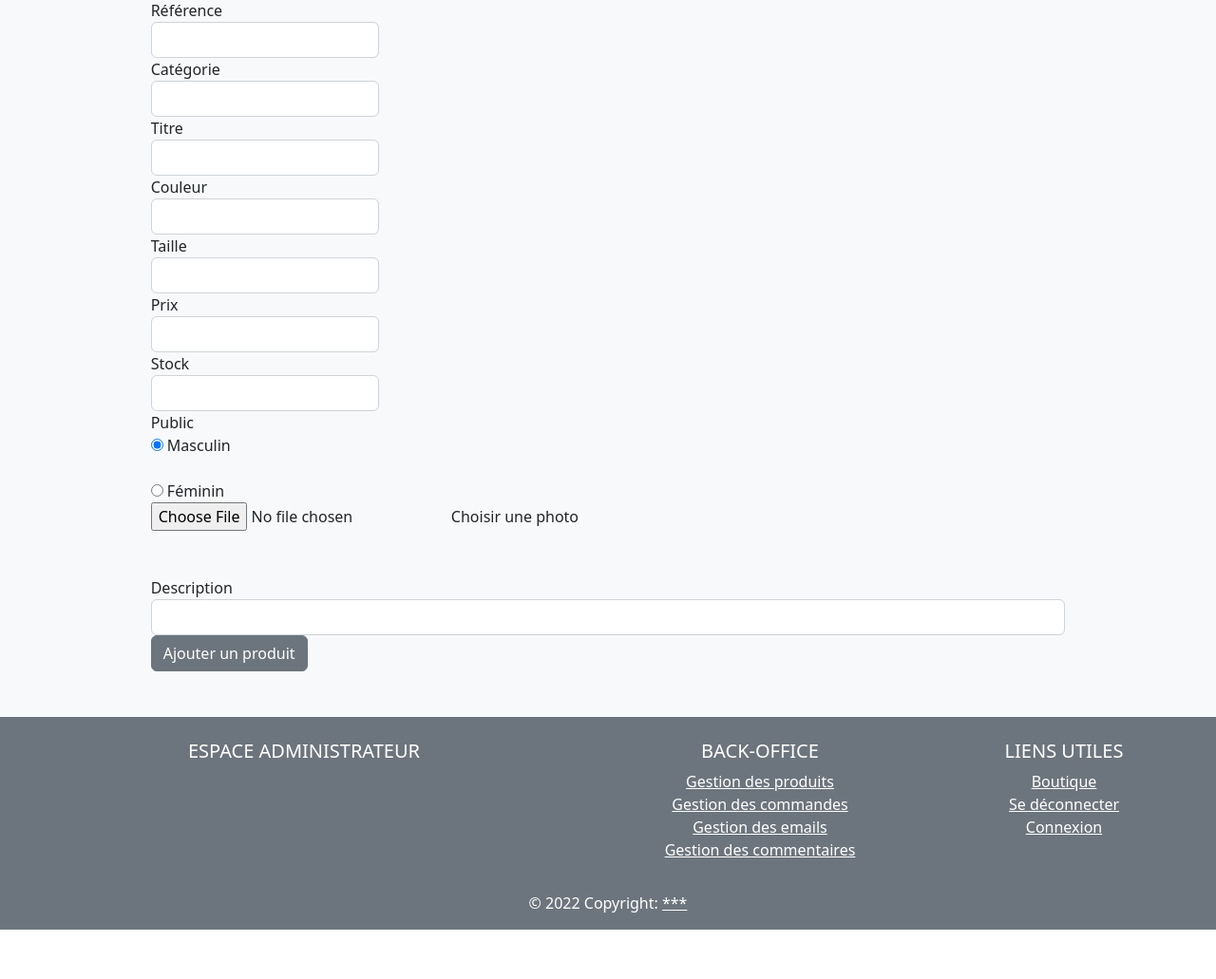
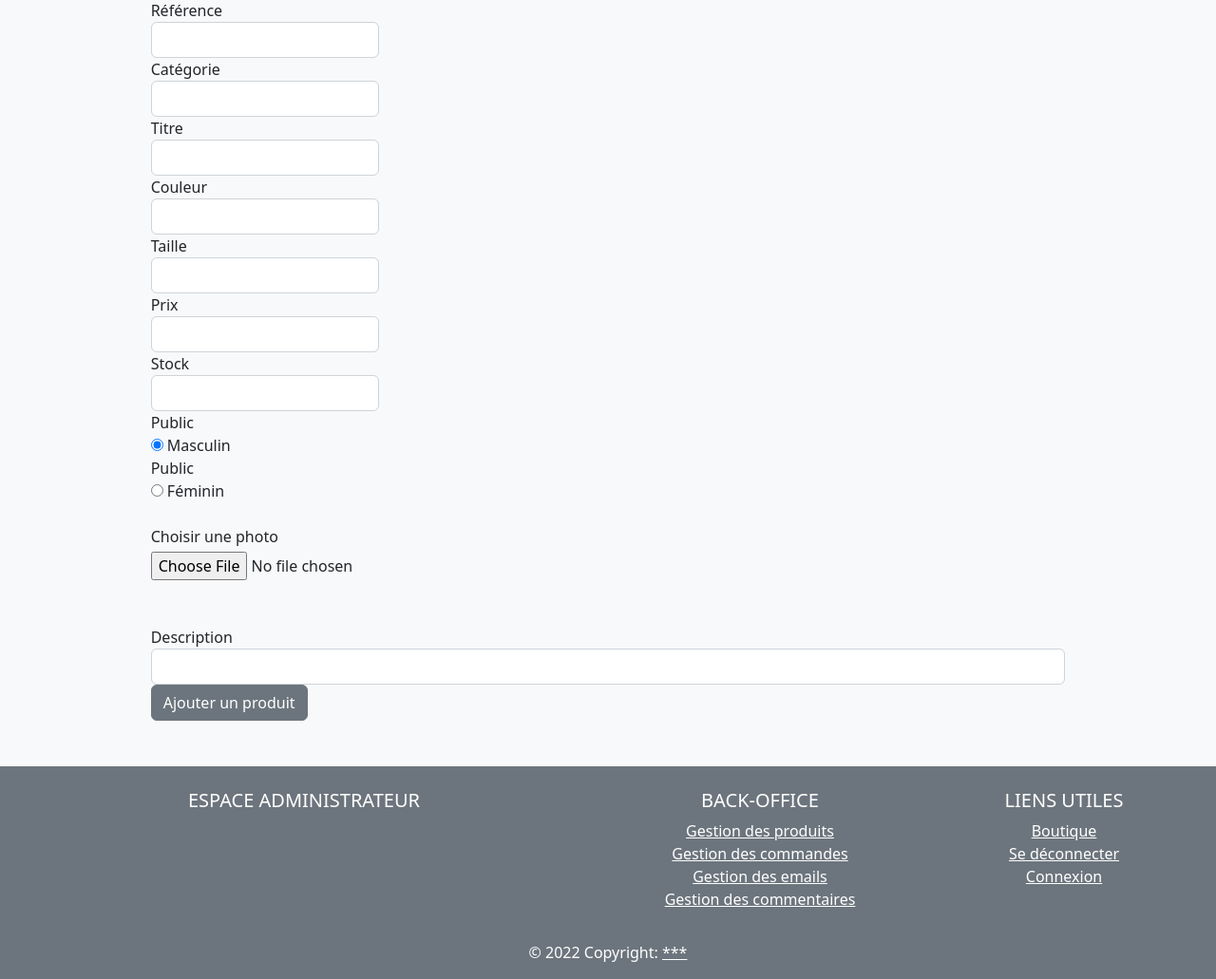
Before and after one commit to DidierColombbus/boutik, a PHP site: page /admin/gestion_produits.php in a window 1280 px wide. Shown: the part 1003-2034 px from the top of the page at 95% size. Before the commit the page ends 1982 px from the top, so only its background shows below. Run offline with PHP 8.4, Linux system fonts and the light colour scheme; data comes from the database, SQL or seed files in the repository; some libraries are stand-ins or nearby versions.

Commit message:
Update index.php

```diff
--- a/admin/gestion_commentaires.php
+++ b/admin/gestion_commentaires.php
@@ -51,7 +51,7 @@ require_once("inc/header.php");
                         <td><?php echo $valeur; ?> </td>
 
                         <?php } ?>
-                        <td> <a href="?action=suppression&id_demande_contact=<?= $contact["id_demande_contact"]?>"> Suppresion </a> </td>
+                        <td> <a href="?action=suppression&id_demande_contact=<?= $contact["id_demande_contact"]?>"> Suppression </a> </td>
 
             </tr>
        <?php } ?>
--- a/admin/gestion_produits.php
+++ b/admin/gestion_produits.php
@@ -297,19 +297,19 @@ require_once("inc/header.php");
                 <input type="radio" id="public_m" name="public" class="custom-control-input" value="m" checked>
                 <label class="custom-control-label" for="public_m">Masculin</label>
             </div>
-        </div>
-        <div class="form-group col-md-2">
-            <label for="public_f" style="color:transparent">Public</label>
+            <label for="public_f">Public</label>
             <div class="custom-control custom-radio">
                 <input type="radio" id="public_f" name="public" class="custom-control-input" value="f">
                 <label class="custom-control-label" for="public_f">Féminin</label>
             </div>
         </div>
 
+
+        <br>
         <div class="custom-file mb-5">
-            <input type="file" class="custom-file-input" id="maPhoto" name="maPhoto">
             <label class="custom-file-label" for="maPhoto">Choisir une photo</label>
-
+            <br>
+            <input type="file" class="custom-file-input mt-1" id="maPhoto" name="maPhoto">
             <!-- Si je suis dans le cadre d'une modification j'affiche l'img actuelle -->
             <?php if(isset($_GET["action"]) && $_GET["action"] == "modification") { ?>
                 <img class="mt-1" style="width:75px" src="<?= $photo; ?>" alt="<?= $titre; ?>" title="<?= $description; ?>">
--- a/index.php
+++ b/index.php
@@ -15,12 +15,12 @@
     // Récupérer les catégories
     $stmt = $pdo->query("SELECT DISTINCT(categorie) FROM produit");
     // itérer à l'intérieur et générer une liste
-    $content .= (!isset($_GET["categorie"])) ? "<h3 class='mb-5'> Veuillez choisir une catégorie </h3>" : "";
+    $content .= (!isset($_GET["categorie"])) ? "<h3 class='mb-5 text-center display-5'> Veuillez choisir une catégorie </h3>" : "";
     $content .= "<div class='w-100'> </div>";
     $content .= " <div class='col-md-6 col-12 mb-3 justify-content-center'>";
     $content .= "<ul class='list-group text-center display-5'>";
     while($categorie = $stmt->fetch(PDO::FETCH_ASSOC)) {
-       $content .= " <li class='list-group-item'> <a class='text-dark' href='?categorie=$categorie[categorie]'>  $categorie[categorie] </a> </li>";
+       $content .= " <li class='list-group-item'> <a class='text-dark text-capitalize' href='?categorie=$categorie[categorie]'>  $categorie[categorie] </a> </li>";
     }
     $content .= "</ul>";
     $content .= "</div>";
```
